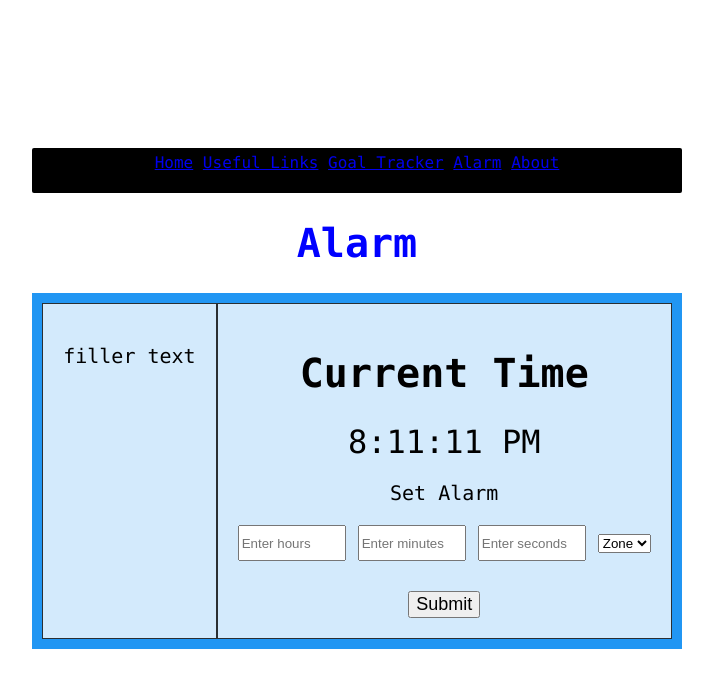
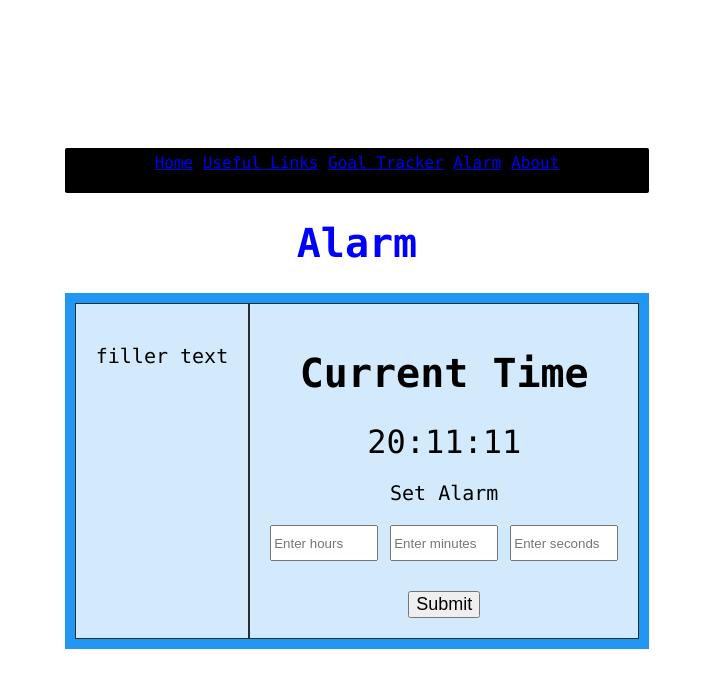
Before and after one commit to Z1mmyNeutron/capstoneProjectTogether, a website: page src/public/Alarm.html in a window 1280 px wide. Shown: the whole page, without its empty margins (283-996 px from the left). Drawn offline with Linux system fonts and the light colour scheme.

Commit message:
alarm works

```diff
--- a/src/public/Alarm.html
+++ b/src/public/Alarm.html
@@ -144,11 +144,6 @@
                                   placeholder="Enter seconds"
                                   required
                                 />
-                                <select name="zone" required>
-                                  <option value="" selected disabled>Zone</option>
-                                  <option value="AM">AM</option>
-                                  <option value="PM">PM</option>
-                                </select>
                               </div>
                               <button>Submit</button>
                             </form>
--- a/src/public/alarm.js
+++ b/src/public/alarm.js
@@ -24,13 +24,16 @@ alarmAudio.load();
 const handleSubmit = (event) => {
     // Prevent default action of reloading the page
     event.preventDefault();
-  const { hour, sec, min, zone } = document.forms[0];
-  alarmString = getTimeString({
+    const { hour, sec, min } = document.forms[0];
+
+
+    alarmString = getTimeString_fromNow({
       hours: hour.value,
+      minutes: min.value,
       seconds: sec.value,
-    minutes: min.value,
-    zone: zone.value
     });
+
+
     // Reset form after submit
     document.forms[0].reset();
     // Hide create alarm
@@ -59,31 +62,47 @@ const checkAlarm = (timeString) => {
 };
 
 // Function to convert time to string value
-const getTimeString = ({ hours, minutes, seconds, zone }) => {
-  if (minutes / 10 < 1) {
-    minutes = "0" + minutes;
-  }
-  if (seconds / 10 < 1) {
-    seconds = "0" + seconds;
-  }
-  return `${hours}:${minutes}:${seconds} ${zone}`;
+const getTimeString_fromNow = ({ hours, minutes, seconds }) => {
+
+  let currentTime = new Date();
+
+  console.log(hours, minutes, seconds)
+
+  // console.log("current time :: ", currentTime.toTimeString())
+
+  let timeNeeded = new Date();
+
+  timeNeeded.setTime(currentTime.getTime()+1000*seconds + minutes * 60*1000 + hours*60*60*1000);
+
+  let timeStr = timeNeeded.toTimeString().split(" ")[0];
+
+  // console.log(timeStr + " curnet", currentTime.toTimeString())
+
+  let hms = timeStr.split(":");
+
+  return `${hms[0]}:${hms[1]}:${[hms[2]]}`;
 };
+
+const getTimeString = ({ hours, minutes, seconds }) => {
+
+
+
+  return `${hours}:${minutes}:${seconds}`;
+};
+
 
 // Function to display current time on screen
 const renderTime = () => {
   var currentTime = document.getElementById("current-time");
   const currentDate = new Date();
-  var hours = currentDate.getHours();
-  var minutes = currentDate.getMinutes();
-  var seconds = currentDate.getSeconds();
-  var zone = hours >= 12 ? "PM" : "AM";
-  if (hours > 12) {
-    hours = hours % 12;
-  }
-  const timeString = getTimeString({ hours, minutes, seconds, zone });
+  let hours = currentDate.getHours();
+  const minutes = currentDate.getMinutes();
+  const seconds = currentDate.getSeconds();
+
+  const timeString = getTimeString({ hours, minutes, seconds });
   checkAlarm(timeString);
   currentTime.innerHTML = timeString;
 };
 
 // Update time every second
-setInterval(renderTime, 1000);
+setInterval(renderTime, 500);
--- a/src/server.js
+++ b/src/server.js
@@ -64,6 +64,7 @@ async function main(){
     app.post('/content/new', function(req, res){
         console.log("content/new: ", req.body)
 
+        console.log("here is a change");
         //validate
         let input = req.body;   //write body into input
 
```
Lines whose indentation alone changed are shown as unchanged.
